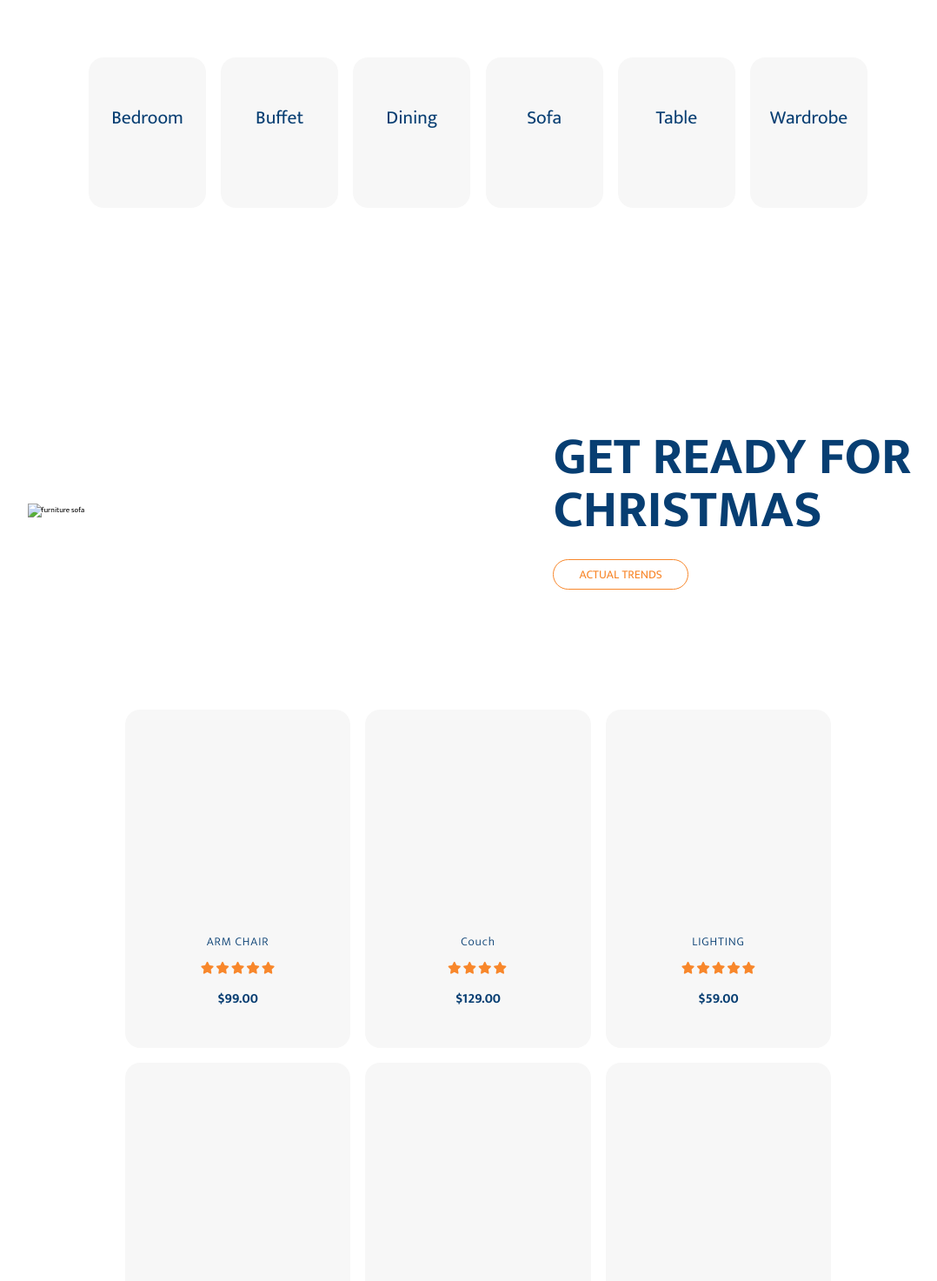
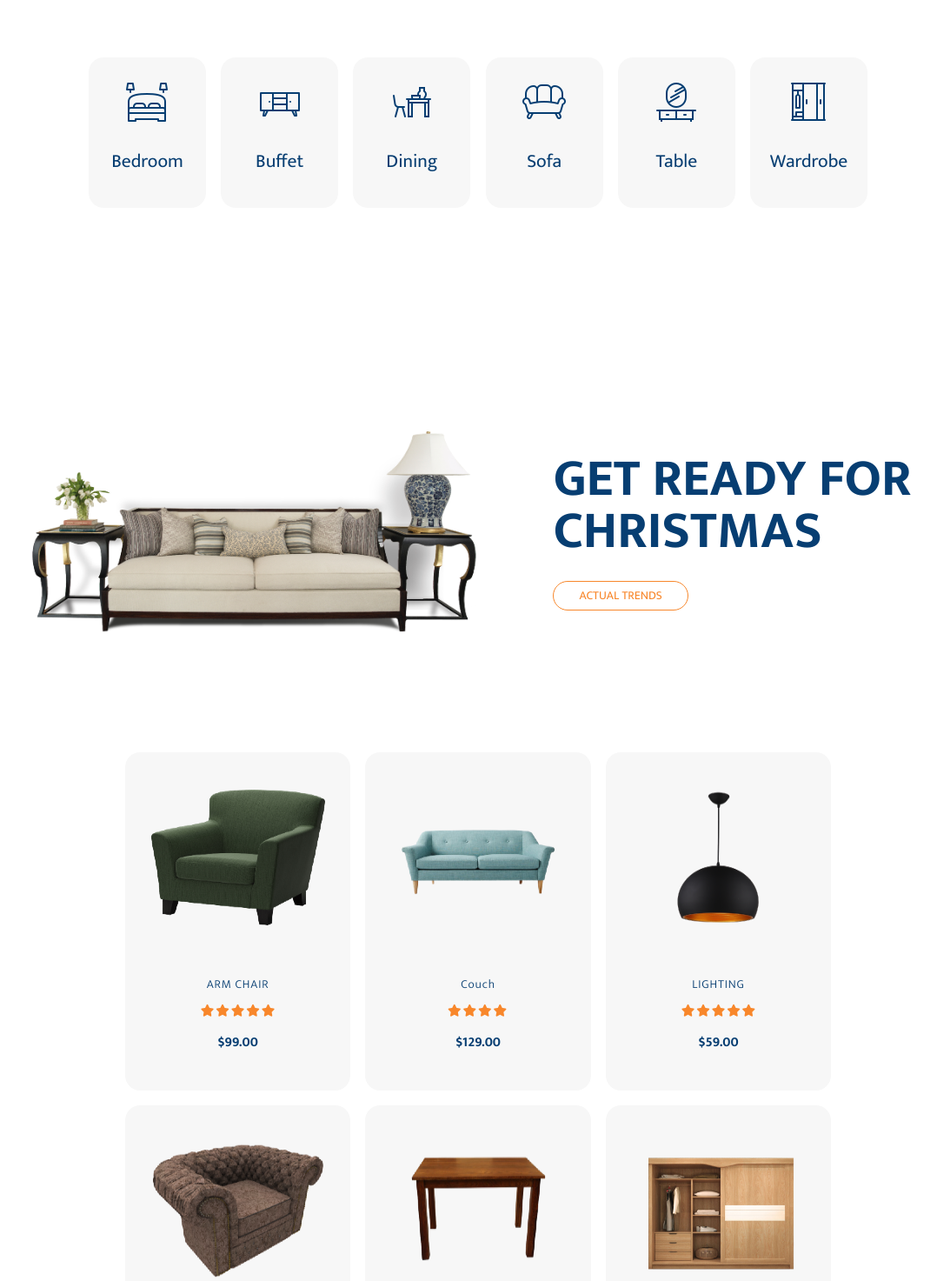
Before and after one commit to Onushkis/Furniture_Website, a plain HTML site: page index.html in a window 1280 px wide. Shown: the part 1188-2661 px from the top of the page at 87% size, without its empty margins (90-1168 px from the left). Drawn offline with nearby package versions, Linux system fonts and the light colour scheme; the site is published under a folder, as on GitHub Pages, so addresses that start at the root find nothing; some icons are missing; a web font is replaced by a local one.

Commit message:
added done more

```diff
--- a/index.html
+++ b/index.html
@@ -75,7 +75,8 @@
         <div class="landing-bg"></div>
         <div class="banner">
           <img
-            src="/Assets/images/banner-img.jpg"
+          src="./Assets/images/banner-img.jpg"
+
             alt="banner img"
             class="banner-img"
           />
@@ -95,27 +96,27 @@
         </div>
         <div class="products-icons">
           <div class="bedroom">
-            <img src="/Assets/images/bedroom.png" alt="" />
+            <img src="./Assets/images/bedroom.png" alt="" />
             <span>Bedroom</span>
           </div>
           <div class="buffet">
-            <img src="/Assets/images/buffet.png" alt="" />
+            <img src="./Assets/images/buffet.png" alt="" />
             <span>Buffet</span>
           </div>
           <div class="dining">
-            <img src="/Assets/images/dining.png" alt="" />
+            <img src="./Assets/images/dining.png" alt="" />
             <span>Dining</span>
           </div>
           <div class="sofa">
-            <img src="/Assets/images/sofa.png" alt="" />
+            <img src="./Assets/images/sofa.png" alt="" />
             <span>Sofa</span>
           </div>
           <div class="table">
-            <img src="/Assets/images/table.png" alt="" />
+            <img src="./Assets/images/table.png" alt="" />
             <span>Table</span>
           </div>
           <div class="wardrobe">
-            <img src="/Assets/images/wardrobe.png" alt="" />
+            <img src="./Assets/images/wardrobe.png" alt="" />
             <span>Wardrobe</span>
           </div>
         </div>
@@ -124,7 +125,7 @@
       <!--Pricing section-->
       <section class="pricing">
         <div class="pricing-top">
-          <img src="/Assets/images/furniture2.png" alt="furniture sofa" />
+          <img src="./Assets/images/furniture2.png" alt="furniture sofa" />
           <div class="pricing-top-content">
             <h1>GET READY FOR CHRISTMAS</h1>
             <button>ACTUAL TRENDS</button>
@@ -138,7 +139,7 @@
               <i class="fa-solid fa-magnifying-glass-plus"></i>
             </div>
             <div class="img-wrapper">
-              <img src="/Assets/images/pricing-armchair.png" alt="" />
+              <img src="./Assets/images/pricing-armchair.png" alt="" />
             </div>
             <h3>ARM CHAIR</h3>
             <div class="stars">
@@ -157,7 +158,7 @@
               <i class="fa-solid fa-magnifying-glass-plus"></i>
             </div>
             <div class="img-wrapper">
-              <img src="/Assets/images/pricing-couch.png" alt="" />
+              <img src="./Assets/images/pricing-couch.png" alt="" />
             </div>
             <h3>Couch</h3>
             <div class="stars">
@@ -176,7 +177,7 @@
               <i class="fa-solid fa-magnifying-glass-plus"></i>
             </div>
             <div class="img-wrapper">
-              <img src="/Assets/images/pricing-lighting.png" alt="" />
+              <img src="./Assets/images/pricing-lighting.png" alt="" />
             </div>
             <h3>LIGHTING</h3>
             <div class="stars">
@@ -195,7 +196,7 @@
               <i class="fa-solid fa-magnifying-glass-plus"></i>
             </div>
             <div class="img-wrapper">
-              <img src="/Assets/images/pricing-sofa.png" alt="" />
+              <img src="./Assets/images/pricing-sofa.png" alt="" />
             </div>
             <h3>SOFA</h3>
             <div class="stars">
@@ -214,7 +215,7 @@
               <i class="fa-solid fa-magnifying-glass-plus"></i>
             </div>
             <div class="img-wrapper">
-              <img src="/Assets/images/pricing-table.png" alt="" />
+              <img src="./Assets/images/pricing-table.png" alt="" />
             </div>
             <h3>TABLE</h3>
             <div class="stars">
@@ -233,7 +234,7 @@
               <i class="fa-solid fa-magnifying-glass-plus"></i>
             </div>
             <div class="img-wrapper">
-              <img src="/Assets/images/pricing-wardrobe.png" alt="" />
+              <img src="./Assets/images/pricing-wardrobe.png" alt="" />
             </div>
             <h3>Wardrobe</h3>
             <div class="stars">
@@ -254,7 +255,7 @@
         <div class="blog-content">
           <div class="blog-top">
             <div class="magazine">
-        <img src="/Assets/images/magazine.png" alt="magazine">
+              <img src="./Assets/images/magazine.png" alt="magazine" />
             </div>
             <div class="trends">
               <h1>WINTER TRENDS 2024</h1>
@@ -264,23 +265,16 @@
           <div class="blog-articles">
             <div class="article">
               <span>01</span>
-        <span>
-          Lorem ipsum dolor sit amet.
-        </span>
+              <span> Lorem ipsum dolor sit amet. </span>
             </div>
             <div class="article">
               <span>02</span>
-        <span>
-          Lorem ipsum dolor sit amet.
-        </span>
+              <span> Lorem ipsum dolor sit amet. </span>
             </div>
             <div class="article">
               <span>03</span>
-        <span>
-          Lorem ipsum dolor sit amet.
-        </span>
+              <span> Lorem ipsum dolor sit amet. </span>
             </div>
-
           </div>
         </div>
       </section>
@@ -289,11 +283,10 @@
       <section class="contact">
         <div class="contact-content">
           <div class="content-left">
-      <h2>Subscribe to our newsletter and grab <span>
-        30% OFF</span></h2>
+            <h2>Subscribe to our newsletter and grab <span> 30% OFF</span></h2>
           </div>
           <div class="content-right">
-      <input type="email" placeholder="Your e-mail address...">
+            <input type="email" placeholder="Your e-mail address..." />
             <button>SING UP</button>
           </div>
         </div>
@@ -312,11 +305,6 @@
       </footer>
 
       <!--END Footer section-->
-
-
-
-
-
     </div>
     <!--END of Container-->
   </body>
```
Lines whose indentation alone changed are shown as unchanged.
